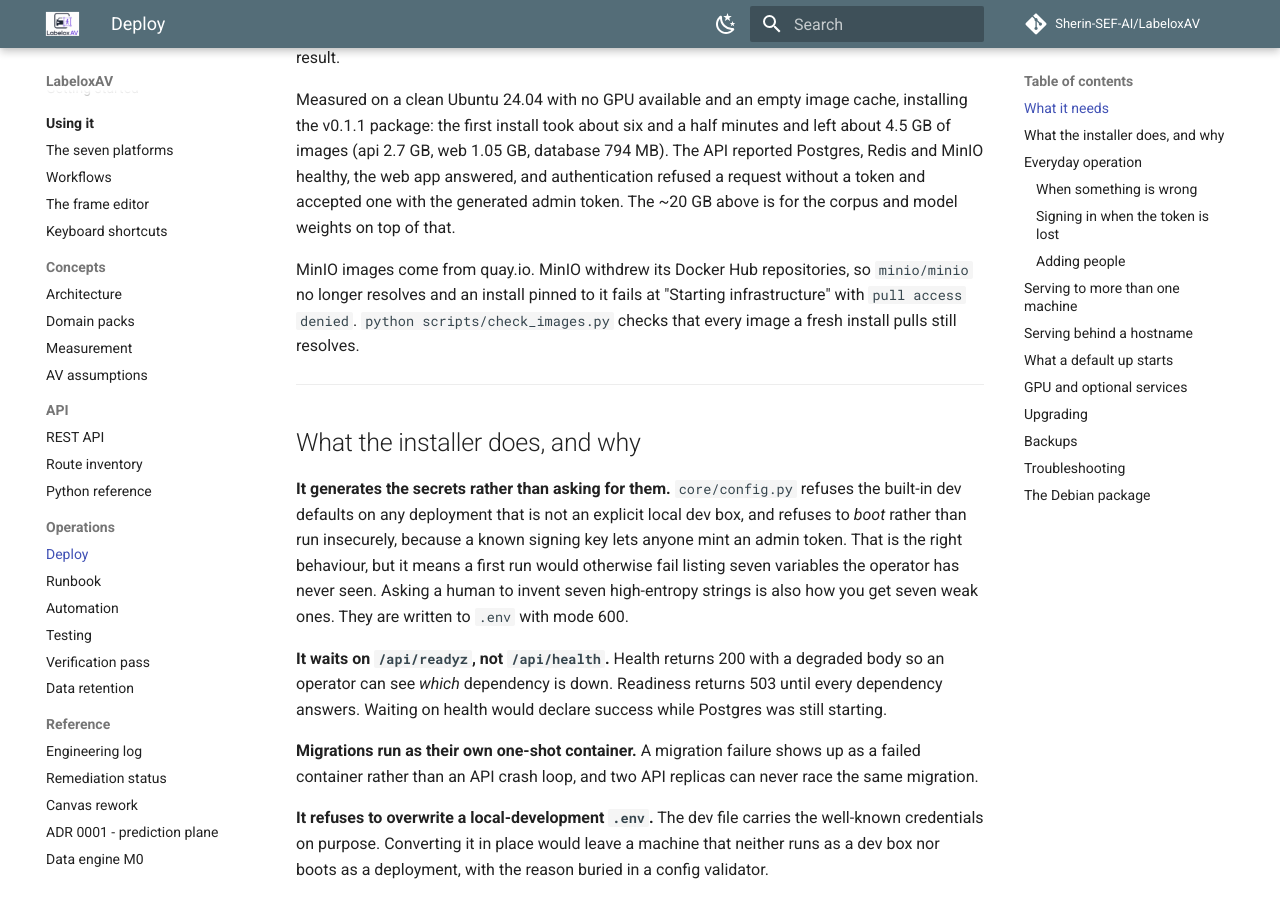
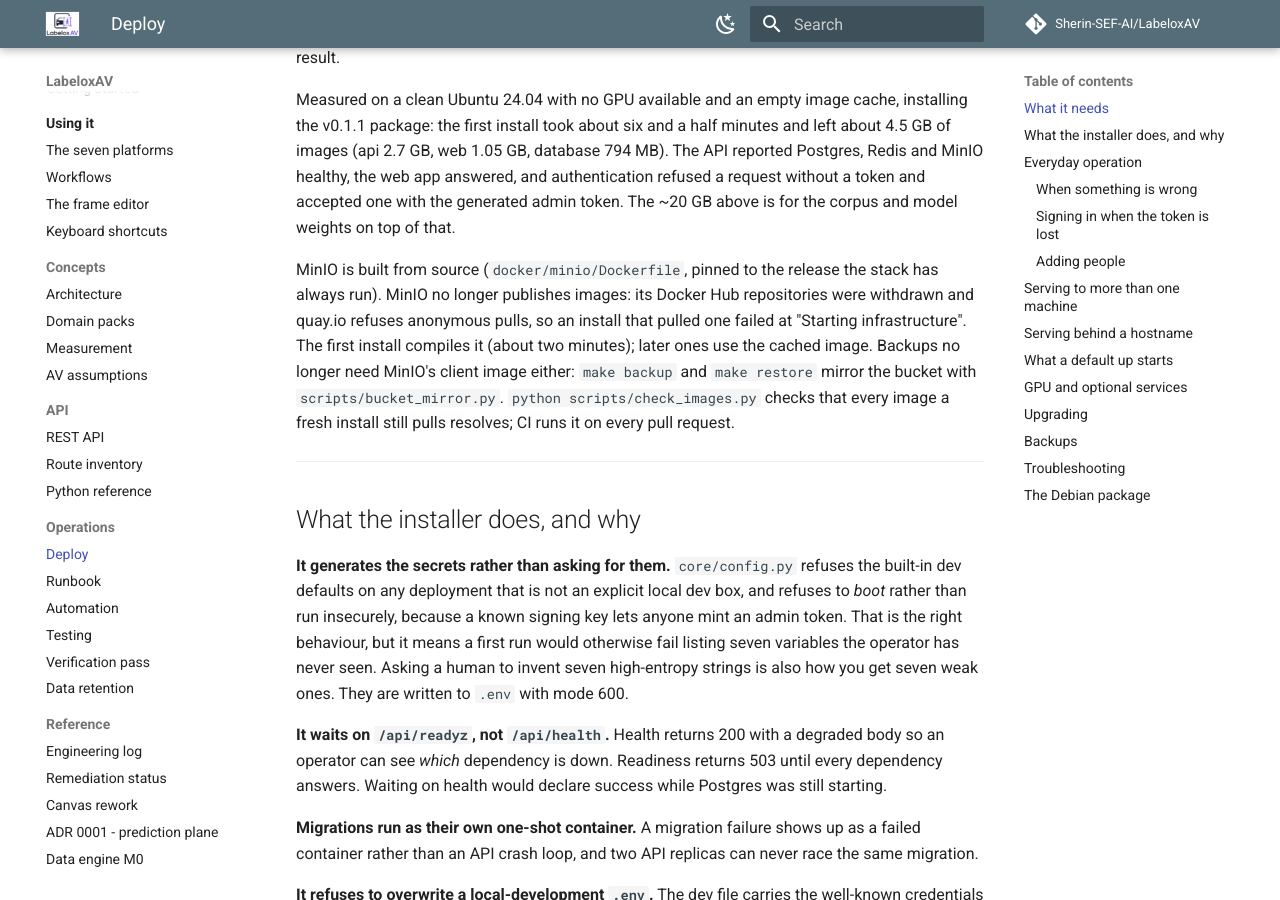
Before and after one commit to Sherin-SEF-AI/LabeloxAV, an MkDocs documentation site: the page built from docs/DEPLOY.md, in a window 1280 px wide and 900 px high, scrolled down 742 px. Built offline with MkDocs 1.6.1 and Material for MkDocs 9.7.7, drawn with Linux system fonts in a browser that asks for light colours; comment, search, counter and statistics services are not loaded.

Commit message:
Build MinIO from source, since MinIO no longer publishes images
MinIO withdrew its Docker Hub repositories and quay.io now answers 401 to anonymous pulls, so every fresh
install and every CI test job stopped at "Starting infrastructure". Machines that worked had a copy cached.

docker/minio/Dockerfile:
- Compiles the same pinned release (RELEASE.2024-10-13T13-34-11Z) from its source, which stays available
  from GitHub and the Go module mirror, into a 71 MB image with curl for the healthcheck.
- The version and commit are stamped into the binary.
- Same /data layout and ports.

Verified:
- A scratch volume written by the old quay.io image was read, and then written, by the source-built
  server.
- A fresh install with the MinIO image deleted compiled it and came up healthy in 3 min 34 s.

scripts/check_images.py, which checks that every image a fresh install pulls still resolves, ran only at
release time, so this breakage went unnoticed between releases. It now runs on every pull request; the
five images still pulled all resolve.

Co-Authored-By: Claude Opus 5.5 <noreply@anthropic.com>

```diff
--- a/docs/DEPLOY.md
+++ b/docs/DEPLOY.md
@@ -32,9 +32,13 @@ web 1.05 GB, database 794 MB). The API reported Postgres, Redis and MinIO health
 authentication refused a request without a token and accepted one with the generated admin token. The
 ~20 GB above is for the corpus and model weights on top of that.
 
-MinIO images come from quay.io. MinIO withdrew its Docker Hub repositories, so `minio/minio` no longer
-resolves and an install pinned to it fails at "Starting infrastructure" with `pull access denied`.
-`python scripts/check_images.py` checks that every image a fresh install pulls still resolves.
+MinIO is built from source (`docker/minio/Dockerfile`, pinned to the release the stack has always run).
+MinIO no longer publishes images: its Docker Hub repositories were withdrawn and quay.io refuses anonymous
+pulls, so an install that pulled one failed at "Starting infrastructure". The first install compiles it
+(about two minutes); later ones use the cached image. Backups no longer need MinIO's client image either:
+`make backup` and `make restore` mirror the bucket with `scripts/bucket_mirror.py`.
+`python scripts/check_images.py` checks that every image a fresh install still pulls resolves; CI runs it
+on every pull request.
 
 ---
 
```
Also changed, not shown: docker-compose.yml (+9 -7 lines), 3 other files.
